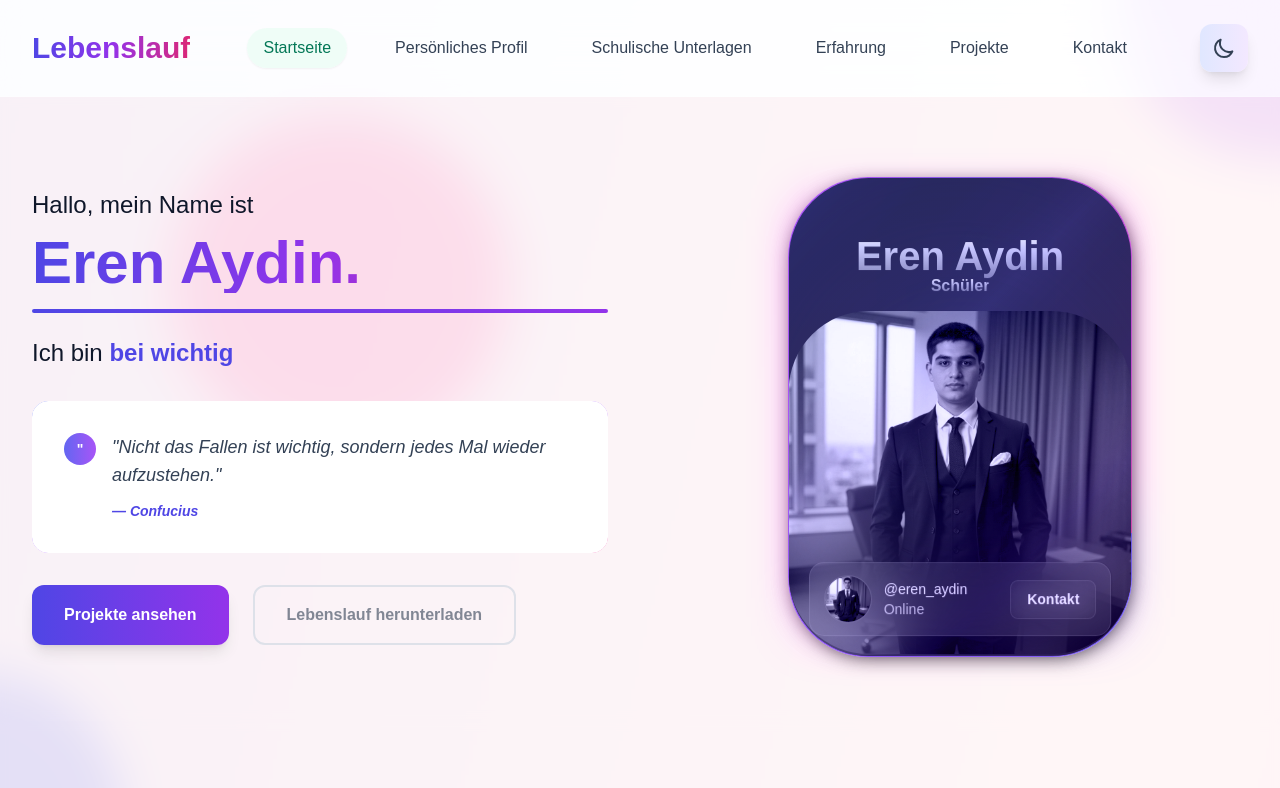
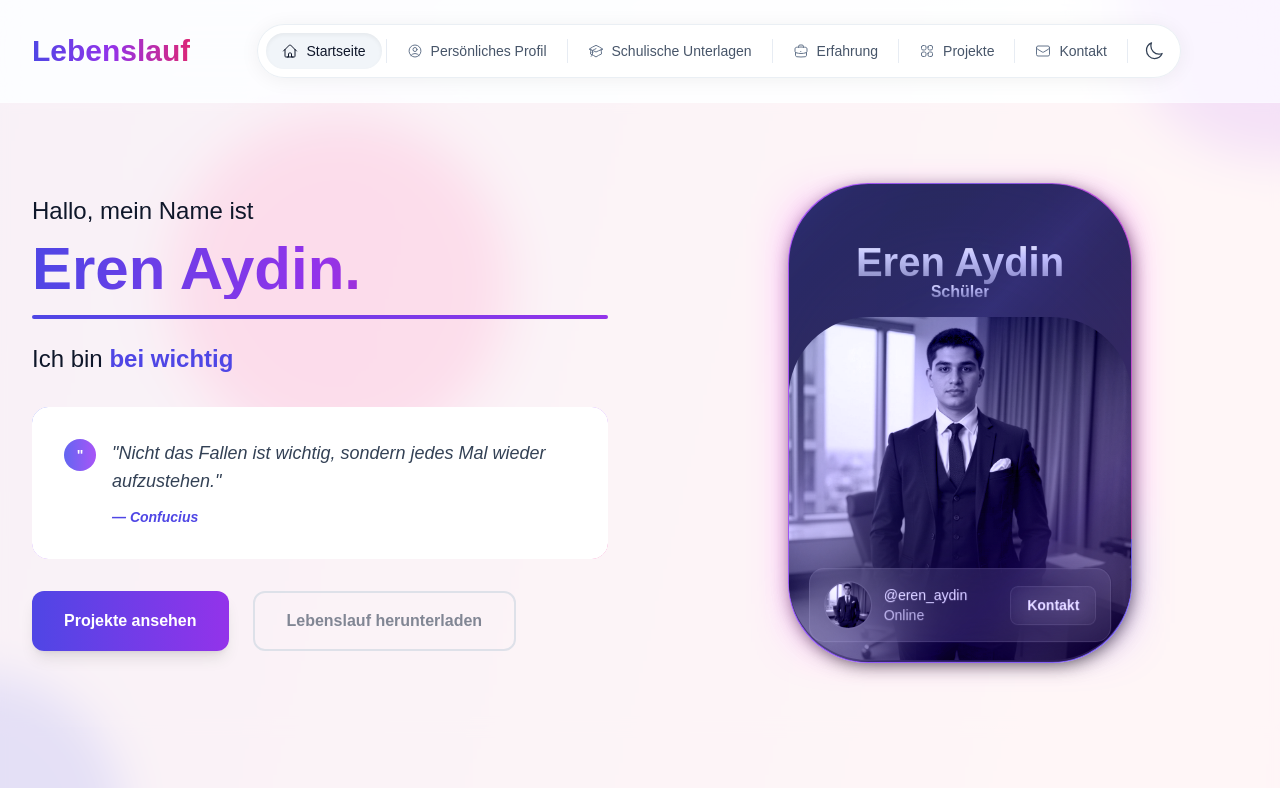
Before and after one commit to yigiterenaydin/erenworks, a Next.js app: page / in a window 1280 px wide. Shown: the top 788 px of the page. Built offline with nearby package versions, Linux system fonts and the light colour scheme.

Commit message:
feat(experience): split accordion header into two equal columns and add placeholder area for future actions (e.g., PDF) with subtle rose hover

```diff
--- /dev/null
+++ b/src/app/error.tsx
@@ -0,0 +1,58 @@
+'use client';
+
+import { useEffect } from 'react';
+import { motion } from 'framer-motion';
+
+interface ErrorProps {
+  error: Error & { digest?: string };
+  reset: () => void;
+}
+
+export default function Error({ error, reset }: ErrorProps) {
+  useEffect(() => {
+    // Konsola logla; prod'da Sentry/Log service entegre edilebilir
+    // eslint-disable-next-line no-console
+    console.error(error);
+  }, [error]);
+
+  return (
+    <section className="min-h-screen bg-rose-50/60 dark:bg-slate-900/50 backdrop-blur-sm flex items-center justify-center px-4">
+      <motion.div
+        initial={{ opacity: 0, y: 20 }}
+        animate={{ opacity: 1, y: 0 }}
+        transition={{ duration: 0.5 }}
+        className="max-w-xl w-full bg-white/80 dark:bg-slate-800/80 border border-white/20 dark:border-slate-700/50 rounded-2xl shadow-xl p-8 text-center"
+      >
+        <div className="mx-auto mb-4 w-16 h-16 rounded-full bg-gradient-to-r from-indigo-500 to-pink-600 flex items-center justify-center text-white text-2xl font-bold">
+          !
+        </div>
+        <h1 className="text-3xl md:text-4xl font-bold text-slate-900 dark:text-white mb-3">Etwas ist schiefgelaufen</h1>
+        <p className="text-slate-600 dark:text-slate-300 mb-6">
+          Ein unerwarteter Fehler ist aufgetreten. Bitte versuche es erneut oder kehre zur Startseite zurück.
+        </p>
+        {error?.digest && (
+          <p className="text-xs text-slate-500 dark:text-slate-400 mb-6">Fehler‑ID: {error.digest}</p>
+        )}
+
+        <div className="flex flex-col sm:flex-row gap-3 justify-center">
+          <motion.button
+            whileHover={{ scale: 1.03, y: -2 }}
+            whileTap={{ scale: 0.97 }}
+            onClick={reset}
+            className="px-6 py-3 rounded-xl bg-gradient-to-r from-indigo-600 to-purple-600 text-white font-semibold shadow"
+          >
+            Erneut versuchen
+          </motion.button>
+          <motion.a
+            whileHover={{ scale: 1.03, y: -2 }}
+            whileTap={{ scale: 0.97 }}
+            href="#home"
+            className="px-6 py-3 rounded-xl border-2 border-slate-300 dark:border-slate-600 text-slate-700 dark:text-slate-300 hover:bg-slate-50 dark:hover:bg-slate-800 font-semibold"
+          >
+            Zur Startseite
+          </motion.a>
+        </div>
+      </motion.div>
+    </section>
+  );
+}
--- /dev/null
+++ b/src/app/not-found.tsx
@@ -0,0 +1,32 @@
+'use client';
+
+import { motion } from 'framer-motion';
+
+export default function NotFound() {
+  return (
+    <section className="min-h-screen bg-rose-50/60 dark:bg-slate-900/50 backdrop-blur-sm flex items-center justify-center px-4">
+      <motion.div
+        initial={{ opacity: 0, y: 20 }}
+        animate={{ opacity: 1, y: 0 }}
+        transition={{ duration: 0.5 }}
+        className="max-w-xl w-full bg-white/80 dark:bg-slate-800/80 border border-white/20 dark:border-slate-700/50 rounded-2xl shadow-xl p-8 text-center"
+      >
+        <div className="mx-auto mb-4 w-16 h-16 rounded-full bg-gradient-to-r from-indigo-500 to-pink-600 flex items-center justify-center text-white text-2xl font-bold">
+          404
+        </div>
+        <h1 className="text-3xl md:text-4xl font-bold text-slate-900 dark:text-white mb-3">Seite nicht gefunden</h1>
+        <p className="text-slate-600 dark:text-slate-300 mb-6">
+          Die angeforderte Seite existiert nicht oder wurde verschoben.
+        </p>
+        <motion.a
+          whileHover={{ scale: 1.03, y: -2 }}
+          whileTap={{ scale: 0.97 }}
+          href="#home"
+          className="px-6 py-3 rounded-xl bg-gradient-to-r from-indigo-600 to-purple-600 text-white font-semibold shadow"
+        >
+          Zur Startseite
+        </motion.a>
+      </motion.div>
+    </section>
+  );
+}
--- a/src/components/layout/Header.tsx
+++ b/src/components/layout/Header.tsx
@@ -1,7 +1,17 @@
 'use client';
 
 import { motion, AnimatePresence } from "framer-motion";
-import { useEffect, useState, useRef, useCallback } from "react";
+import { useEffect, useState, useRef, useCallback, Fragment } from "react";
+import {
+  HomeIcon,
+  UserCircleIcon,
+  AcademicCapIcon,
+  BriefcaseIcon,
+  Squares2X2Icon,
+  EnvelopeIcon,
+  MoonIcon,
+  SunIcon,
+} from '@heroicons/react/24/outline';
 
 interface HeaderProps {
   theme: 'light' | 'dark';
@@ -20,12 +30,12 @@ export default function Header({
 }: HeaderProps) {
   const headerRef = useRef<HTMLElement | null>(null);
   const navigationItems = [
-    { name: 'Startseite', href: '#home' },
-    { name: 'Persönliches Profil', href: '#about' },
-    { name: 'Schulische Unterlagen', href: '#reports' },
-    { name: 'Erfahrung', href: '#experience' },
-    { name: 'Projekte', href: '#projects' },
-    { name: 'Kontakt', href: '#contact' }
+    { name: 'Startseite', href: '#home', Icon: HomeIcon },
+    { name: 'Persönliches Profil', href: '#about', Icon: UserCircleIcon },
+    { name: 'Schulische Unterlagen', href: '#reports', Icon: AcademicCapIcon },
+    { name: 'Erfahrung', href: '#experience', Icon: BriefcaseIcon },
+    { name: 'Projekte', href: '#projects', Icon: Squares2X2Icon },
+    { name: 'Kontakt', href: '#contact', Icon: EnvelopeIcon }
   ];
 
   const [activeSection, setActiveSection] = useState<string>('home');
@@ -84,35 +94,62 @@ export default function Header({
              Lebenslauf
            </motion.h1>
 
-          {/* Desktop Navigation */}
-          <nav className="hidden md:flex space-x-8">
-            {navigationItems.map((item, index) => (
+          {/* Desktop Pill Navigation */}
+          <div className="hidden md:flex flex-1 justify-center">
+            <nav
+              aria-label="Primary"
+              className="flex items-center gap-1 rounded-full border border-slate-200/70 dark:border-slate-700/60 bg-white/90 dark:bg-slate-900/70 backdrop-blur-md shadow-[0_2px_20px_rgba(0,0,0,0.06)] px-2 py-2"
+            >
+              {navigationItems.map((item, index) => {
+                const isActive = activeSection === item.href.replace('#', '');
+                const ItemIcon = item.Icon as (props: React.SVGProps<SVGSVGElement>) => JSX.Element;
+                return (
+                  <Fragment key={item.name}>
                     <motion.a
-                key={item.name}
                       href={item.href}
                       onClick={(e) => { e.preventDefault(); scrollToHash(item.href); }}
-                initial={{ opacity: 0, y: -20 }}
-                animate={{ opacity: 1, y: 0 }}
-                transition={{ delay: index * 0.1 }}
-                whileHover={{ scale: 1.1, y: -2 }}
-                className={`relative px-4 py-2 rounded-full transition-all duration-300 font-medium ${
-                  activeSection === item.href.replace('#', '')
-                    ? 'text-emerald-700 dark:text-emerald-300 bg-emerald-50/80 dark:bg-emerald-900/30 shadow-sm'
-                    : 'text-slate-700 dark:text-slate-300 hover:text-emerald-600 dark:hover:text-emerald-400 hover:bg-emerald-50/80 dark:hover:bg-emerald-900/20'
+                      whileHover={{ y: -1 }}
+                      className={`group flex items-center gap-2 px-4 py-2 rounded-full text-sm font-medium transition-all duration-200 ${
+                        isActive
+                          ? 'bg-slate-100 dark:bg-slate-800 text-slate-900 dark:text-white shadow-inner'
+                          : 'text-slate-600 dark:text-slate-300 hover:bg-slate-50 dark:hover:bg-slate-800/60'
                       }`}
                     >
-                {item.name}
+                      {ItemIcon && (
+                        <ItemIcon className={`${isActive ? 'text-slate-900 dark:text-slate-100' : 'text-slate-500 dark:text-slate-400 group-hover:text-slate-700 dark:group-hover:text-slate-200'} w-4 h-4`} />
+                      )}
+                      <span>{item.name}</span>
                     </motion.a>
-            ))}
+                    {index < navigationItems.length - 1 && (
+                      <span className="h-6 w-px bg-slate-200/80 dark:bg-slate-700/70" />
+                    )}
+                  </Fragment>
+                );
+              })}
+              <span className="h-6 w-px bg-slate-200/80 dark:bg-slate-700/70" />
+              <motion.button
+                whileHover={{ rotate: 10 }}
+                whileTap={{ scale: 0.95 }}
+                onClick={onThemeToggle}
+                aria-label="Theme toggle"
+                className="ml-1 inline-flex h-9 w-9 items-center justify-center rounded-full text-slate-700 dark:text-slate-200 hover:bg-slate-50 dark:hover:bg-slate-800/60"
+              >
+                {theme === 'light' ? (
+                  <MoonIcon className="w-5 h-5" />
+                ) : (
+                  <SunIcon className="w-5 h-5 text-yellow-400" />
+                )}
+              </motion.button>
             </nav>
+          </div>
 
           <div className="flex items-center space-x-4">
-            {/* Theme Toggle */}
+            {/* Theme Toggle (mobile) */}
             <motion.button
               whileHover={{ scale: 1.1, rotate: 180 }}
               whileTap={{ scale: 0.9 }}
               onClick={onThemeToggle}
-              className="p-3 rounded-xl bg-gradient-to-r from-indigo-100 to-purple-100 dark:from-slate-800 dark:to-indigo-800 hover:from-indigo-200 hover:to-purple-200 dark:hover:from-slate-700 dark:hover:to-indigo-700 transition-all duration-300 shadow-lg hover:shadow-xl"
+              className="md:hidden p-3 rounded-xl bg-gradient-to-r from-indigo-100 to-purple-100 dark:from-slate-800 dark:to-indigo-800 hover:from-indigo-200 hover:to-purple-200 dark:hover:from-slate-700 dark:hover:to-indigo-700 transition-all duration-300 shadow-lg hover:shadow-xl"
             >
               {theme === 'light' ? (
                 <svg className="w-6 h-6 text-slate-700" fill="none" stroke="currentColor" viewBox="0 0 24 24">
--- a/src/components/sections/ExperienceAccordion.tsx
+++ b/src/components/sections/ExperienceAccordion.tsx
@@ -53,15 +53,27 @@ export default function ExperienceAccordion({ items }: Props) {
                 {/* Header */}
                 <button
                   type="button"
+                  aria-expanded={isOpen}
                   onClick={() => setOpenIndex(isOpen ? null : idx)}
-                  className="w-full text-left bg-white dark:bg-slate-800 px-5 py-4 flex items-center justify-between gap-4"
+                  className="w-full text-left bg-white dark:bg-slate-800 px-5 py-4 grid grid-cols-1 md:grid-cols-2 items-center gap-4 transition-colors duration-200 hover:bg-rose-50/60 dark:hover:bg-rose-900/20"
                 >
                   <div className="flex flex-wrap items-center gap-3">
                     <span className="px-2 py-0.5 text-xs rounded bg-slate-100 dark:bg-slate-700/60 text-slate-600 dark:text-slate-200">{exp.date}</span>
                     <span className="font-semibold text-slate-900 dark:text-white">{exp.company}</span>
                     <span className="text-sm text-slate-600 dark:text-slate-300">{exp.program}</span>
                   </div>
-                  <span className={`transition-transform ${isOpen ? 'rotate-180' : ''} text-slate-500`}>⌄</span>
+                  <div className="flex items-center justify-end gap-3">
+                    {exp.pdfUrl ? (
+                      <span className="hidden md:inline-flex items-center gap-2 px-3 py-1 rounded-full border border-slate-200 dark:border-slate-700 text-slate-600 dark:text-slate-300 text-xs hover:bg-rose-50/60 dark:hover:bg-rose-900/20">
+                        <FiFileText className="w-4 h-4" /> PDF
+                      </span>
+                    ) : (
+                      <span className="hidden md:inline-flex h-8 min-w-[120px] items-center justify-center rounded-full border border-dashed border-slate-300/70 dark:border-slate-700/70 text-slate-400 text-xs">
+                        Platz frei
+                      </span>
+                    )}
+                    <span className={`transition-transform ${isOpen ? 'rotate-180' : ''} text-slate-500`}>⌄</span>
+                  </div>
                 </button>
 
                 {/* Content */}
```
Lines whose indentation alone changed are shown as unchanged.
